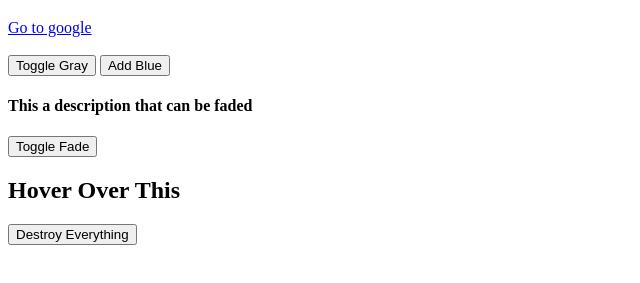
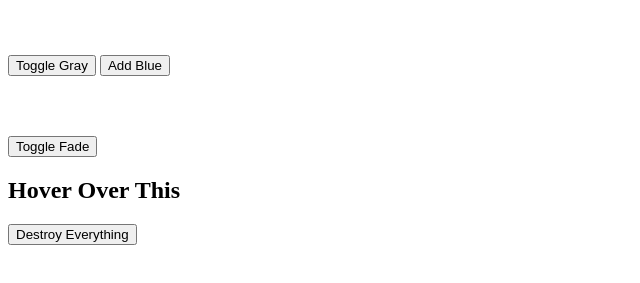
Before and after one commit to 0xoc/hw_web, a website: page test.html in a window 1280 px wide. Both pictures are taken after a click on the button "Toggle Fade". Shown: the part 61-344 px from the top of the page, without its empty margins (0-640 px from the left). Drawn offline with Linux system fonts and the light colour scheme.

Commit message:
animated opacity

```diff
--- a/index.js
+++ b/index.js
@@ -4,6 +4,14 @@ class MinjQuery {
     constructor(element) {
         this.element = element;
         this.visibale = true;
+
+        this.onGoingInterval = null;
+    }
+
+    cancelInterval() {
+        if (this.onGoingInterval != null){
+            clearInterval(this.onGoingInterval);
+        }
     }
 
     addClass(className) {
@@ -30,8 +38,62 @@ class MinjQuery {
         this.element.innerHTML = '';
     }
 
+    getOpacity() {
+        // get element opacity
+        return parseFloat(window.getComputedStyle(this.element).opacity);
+    }
+
+    setOpacity(opacity) {
+        this.element.style.opacity = opacity.toString()
+    }
+
+    checkAndSetOpacity(target, isUp){
+        let currentOpacity = this.getOpacity();
+
+        console.log(currentOpacity, target);
+
+        // clear interval if target reached
+        if (currentOpacity === target)
+            this.cancelInterval();
+
+        if (isUp)
+            this.setOpacity(currentOpacity + 0.01);
+        else
+            this.setOpacity(currentOpacity - 0.01);
+    }
+
     fadeToggle(duration) {
-        // fade toggle
+        // cancel any on going interval
+        this.cancelInterval();
+
+        // initial setup
+        duration = duration * 1000;                 // convert to millisecond
+        let initialOpacity = this.getOpacity();     // get the initial opacity
+
+        let totalOpacityStepsNeeded;                // total number of intervals needed to get to target opacity
+        let timeFactor;                             // amount of time to get to target opacity
+        let timeQuantum;                            // interval between each opacity update call
+        let target;                                 // target opacity
+
+        if (this.visibale) {
+            target = 0;
+            totalOpacityStepsNeeded = parseInt(initialOpacity * 100 );
+            timeFactor = duration * totalOpacityStepsNeeded/100;
+            timeQuantum = timeFactor / (totalOpacityStepsNeeded);
+
+        } else {
+            target = 1;
+            totalOpacityStepsNeeded = parseInt((1 - initialOpacity) * 100 );
+            timeFactor = duration * totalOpacityStepsNeeded/100;
+            timeQuantum = timeFactor / (totalOpacityStepsNeeded);
+        }
+
+        this.onGoingInterval = setInterval(()=> {
+            this.checkAndSetOpacity(target, this.visibale);
+        }, timeQuantum);
+
+        // toggle internal visibility state
+        this.visibale = !this.visibale;
     }
 
     hasClass(className) {
--- a/test.html
+++ b/test.html
@@ -17,8 +17,6 @@
 <div id="test_element">
     <div id="first_child">
         <h1 id="title"> This is the first child </h1>
-
-        <a id ="google_link" href="http://google.com">Go to google</a>
         <br>
         <br>
         <button id="toggleGray">
@@ -32,7 +30,7 @@
         <h4 id="description">
             This a description that can be faded
         </h4>
-        <button id="fade_button">Toggle Fade</button>
+        <button id="fadeButton">Toggle Fade</button>
     </div>
 
     <h2 id="hover">Hover Over This</h2>
@@ -50,20 +48,23 @@
     // get the elements
     let title = document.getElementById('title');
     let testElement = document.getElementById('test_element');
-    let link = document.getElementById('google_link');
     let toggleGray = document.getElementById('toggleGray');
     let addBlue = document.getElementById('addBlue');
     let hover = document.getElementById('hover');
     let destroy = document.getElementById('destroy');
+    let description = document.getElementById('description');
+    let fadeButton = document.getElementById('fadeButton');
 
     // instantiate Min Jquery for elements
     let testElementJQ = new MinjQuery(testElement);
     let titleJQ = new MinjQuery(title);
-    let linkJQ = new MinjQuery(link);
     let toggleGrayJQ = new MinjQuery(toggleGray);
     let addBlueJQ = new MinjQuery(addBlue);
     let hoverJQ = new MinjQuery(hover);
     let destroyJQ = new MinjQuery(destroy);
+    let descriptionJQ = new MinjQuery(description);
+    let fadeButtonJQ = new MinjQuery(fadeButton);
+
 
     // print all test element child nodes
     console.log(testElementJQ.children())
@@ -95,6 +96,12 @@
 
     toggleGrayJQ.click(toggleGrayFunction);
 
+    // fade
+    function toggleFadeFunction() {
+        descriptionJQ.fadeToggle(2);
+    }
+
+    fadeButtonJQ.click(toggleFadeFunction);
 
     // destroy
     function destroyFunction() {
```
